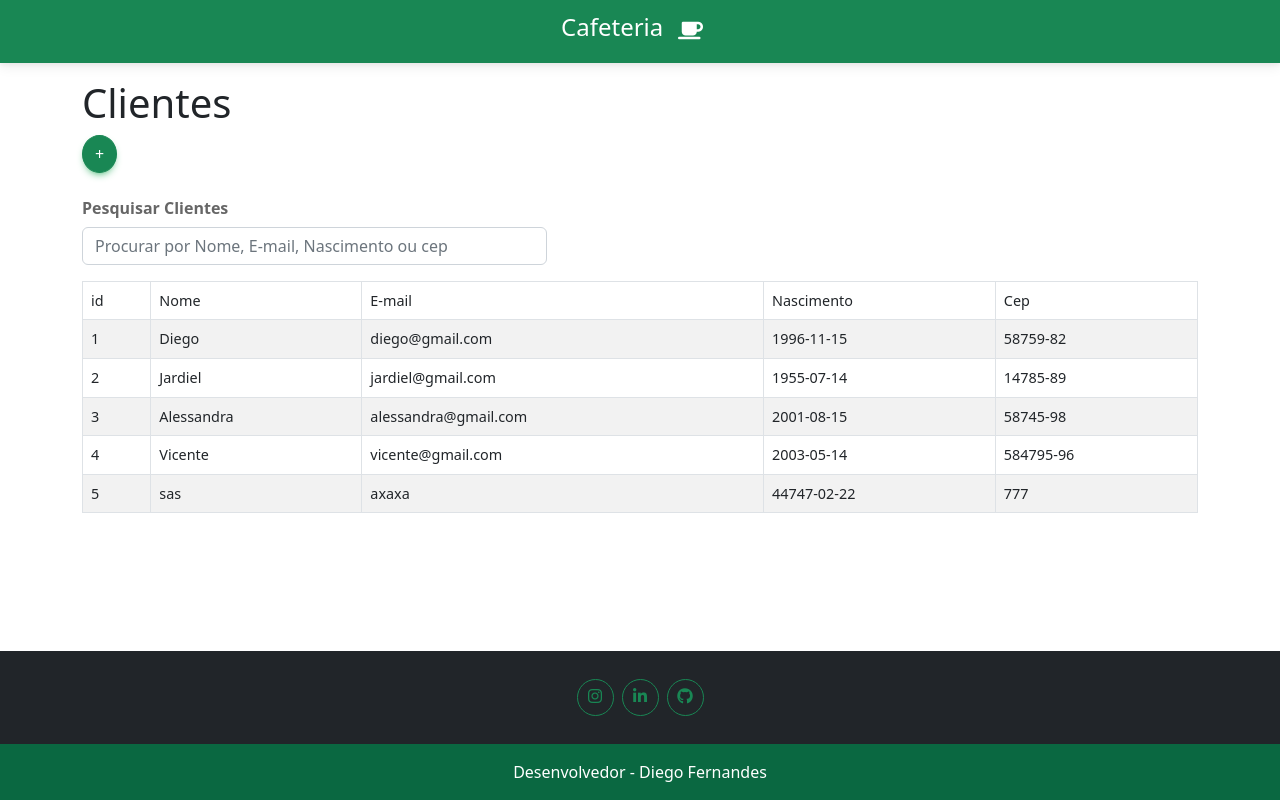
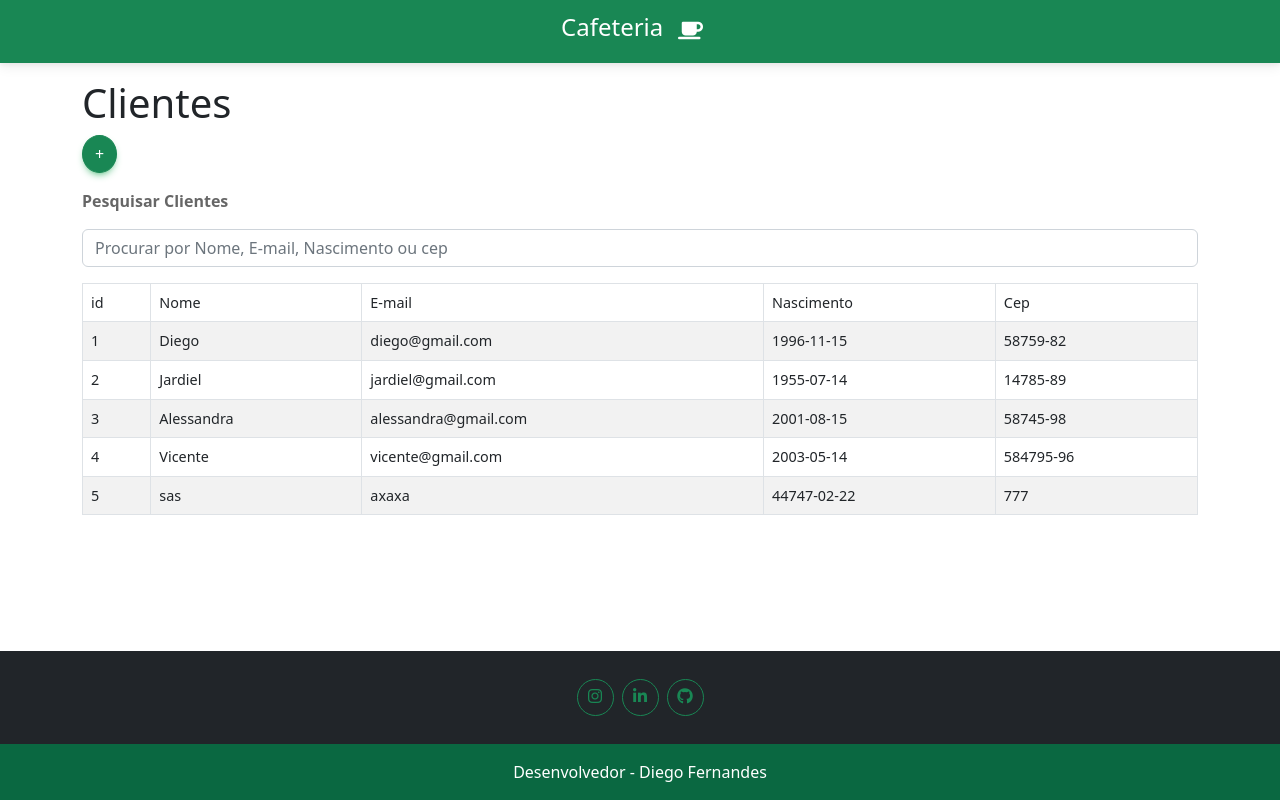
Before and after one commit to diegofernandesss/Cafeteria-React, a React (Create React App) app: page / in a window 1280 px wide. Built offline with nearby package versions, Linux system fonts and the light colour scheme; data requests are answered from the project's data file.

Commit message:
Add files via upload

```diff
--- a/src/App.jsx
+++ b/src/App.jsx
@@ -133,7 +133,6 @@ function App(){
                             placeholder="example@gmail.com"
                             value={email} onChange={e=> emailChange(e.target.value)}
                         />
-                            <Form.Control.Feedback >Looks good!</Form.Control.Feedback>
                         </Col>
 
                     </Form.Group>
@@ -186,16 +185,14 @@ function App(){
                  +
             </Button>
                 <Form.Group >
-                <Form.Label column sm="2" >
+                <Form.Label className="mb-3" >
                     <strong>Pesquisar Clientes</strong>
                 </Form.Label>
-                <Col sm="5">
                     <Form.Control
                         placeholder="Procurar por Nome, E-mail, Nascimento ou cep"
                         className="mb-3"
                         onChange={(e)=> { handlesearch(e) }}
                         />
-                </Col>
                 </Form.Group>
             </Form>
             <Table striped bordered hover>
```
